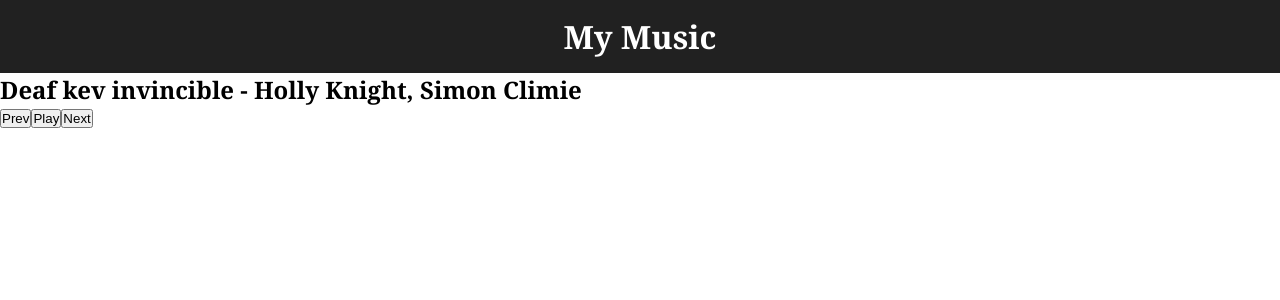
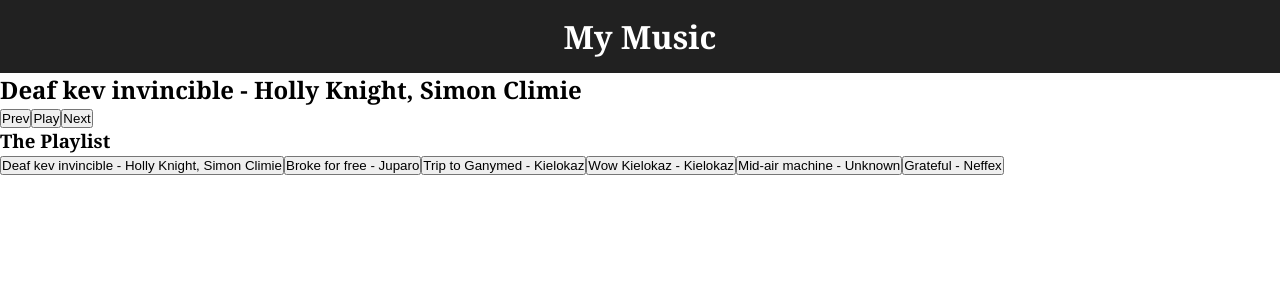
Before and after one commit to madhurabhujbal/Challenge31Days, a Vue app in the folder day7/spotif/: page / in a window 1280 px wide. Shown: the top 300 px of the page. Built offline with nearby package versions, Linux system fonts and the light colour scheme.

Commit message:
Add code for displaying full playlist and playing any song in it when clicked. Play and pause buttons also change according to song play state

```diff
--- a/day7/spotif/src/App.vue
+++ b/day7/spotif/src/App.vue
@@ -13,6 +13,12 @@
           <button class="pause" v-else @click="pause">Pause</button>
           <button class="next">Next</button>
         </div>
+      </section>
+      <section class="playlist">
+        <h3>The Playlist</h3>
+        <button v-for="song in songs" :key="song.src" @click="play(song)" :class="(song.src == current.src) ? 'song playing' : 'song'">
+          {{song.title}} - {{song.artist}}
+        </button>
       </section>
     </main>
   </div>
```
